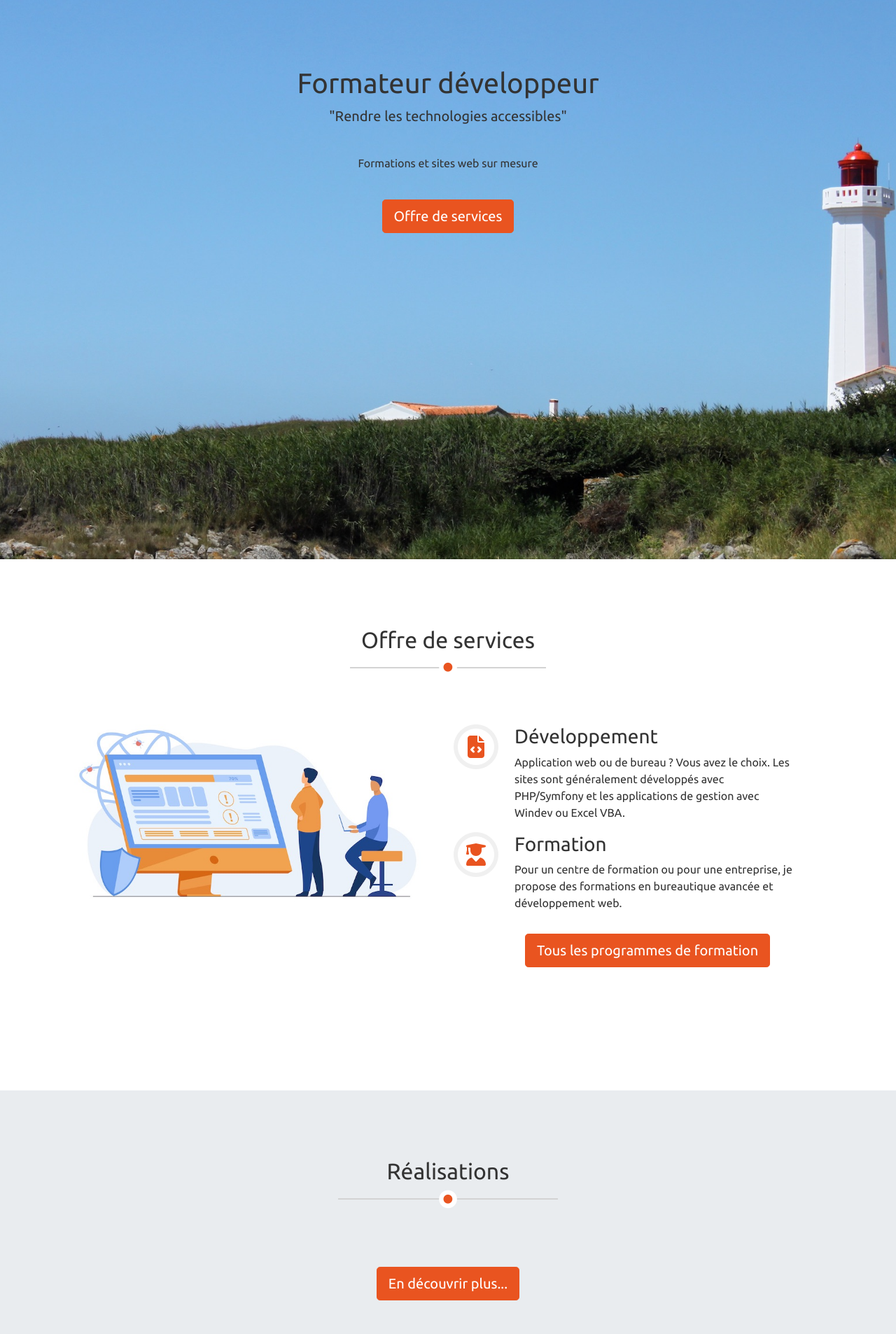
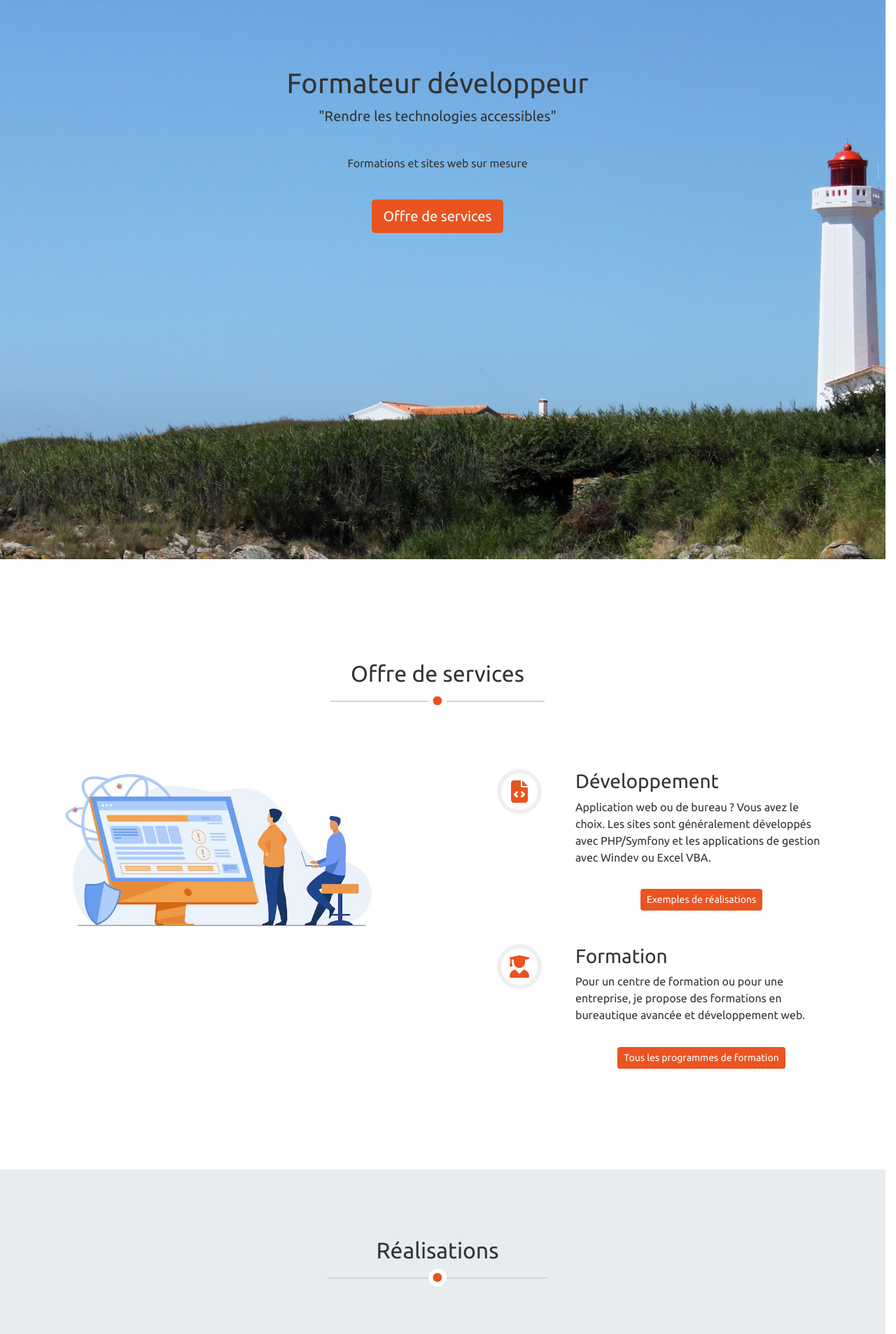
Before and after one commit to cgallitre/p5, a Symfony app: template templates/home.html.twig in a window 1280 px wide. Shown: the part 56-1962 px from the top of the page at 70% size. Run offline with Twig, Linux system fonts and the light colour scheme; the template is opened without the code that fills it, so the values that code supplies are empty; some libraries are stand-ins or nearby versions.

Commit message:
refactoring homepage

```diff
--- a/templates/home.html.twig
+++ b/templates/home.html.twig
@@ -10,15 +10,16 @@ Formateur développeur à Tours (37)
 
 {% block body %}
 
+<div class="col p-0 p-0">
     <!-- slider -->
-<div class="vw-100 vh-100" id="slider">
-    <div class="text-center pt-5">
+    <div class="row vw-100 vh-100" id="slider">
+        <div class="col text-center pt-5">
             <h1 class="display-5 pt-5 reveal-1">Formateur développeur</h1>
             <p class="lead reveal-2">"Rendre les technologies accessibles"</p>
             <br>
             <p class="reveal-3">Formations et sites web sur mesure</p>
             <br>
-        <p class="lead text-center reveal-4">
+            <p class="text-center reveal-4">
                 <a class="btn btn-primary btn-lg" href="#services_homepage" role="button">Offre de services</a>
             </p>
         </div>
@@ -26,7 +27,10 @@ Formateur développeur à Tours (37)
     <!-- end slider -->
 
     <!-- Services -->
-<div class="mb-5 py-5 container" id="services_homepage">
+    <div class="row my-5 py-5 vw-100" id="services_homepage">
+        <div class="col mx-3">
+            <div class="row">
+                <div class="col">
                     <h2 class="mt-5 text-center display-5">Offre de services</h2>
                     <p class="title-line">
                         <span class="fa-stack">
@@ -35,19 +39,19 @@ Formateur développeur à Tours (37)
                         </span>
                     </p>
                     <hr>
-
+                </div>
+            </div>
             <div class="row mt-3 justify-content-around">
-
-        <div class="col-md-6 align-top mb-3 reveal-1">
+                <!-- image -->
+                <div class="col-md-5 mb-3 reveal-1 text-center">
                     <img src="/img/services.jpg" alt="Formateur développeur devant son bureau" class="img-fluid">
                 </div>
-
-        <div class="col-md-6 align-top reveal-2">
+                <!-- Description dev-formation -->
+                <div class="col-md-5 reveal-2">
                     <!-- Service Développement-->
-            <div class="one-service ">
                     <!-- Logo -->
-                <div class="row">
-                    <div class="col-3-offset-1">
+                    <div class="row mb-3">
+                        <div class="col-md-3 text-center">
                             <span class="fa-stack fa-2x align-top">
                                 <i class="far fa-circle fa-stack-2x icones-gris"></i>
                                 <i class="far fa-circle fa-stack-1x icones-blanc"></i>
@@ -55,21 +59,22 @@ Formateur développeur à Tours (37)
                             </span>
                         </div>
                         <!-- Développement contenu textuel-->
-                    <div class="col-9 align-top">
-                        <div class="text-service">
+                        <div class="col-md-9">
                             <h3>Développement</h3>
-                            <p>Application web ou de bureau ? Vous avez le choix. Les sites sont généralement développés
+                            <p>Application web ou de bureau ? Vous avez le choix. Les sites sont généralement
+                                développés
                                 avec PHP/Symfony et les applications de gestion avec Windev ou Excel VBA.
+                            </p>
+                            <p class="lead text-center py-3 reveal-3">
+                                <a class="btn btn-primary btn-sm text-center" href="{{ path('portfolio_index') }}">
+                                    Exemples de réalisations</a>
                             </p>
                         </div>
                     </div>
-                </div>
-            </div>
                     <!-- Service Formation -->
-            <div class="one-service">
                     <!-- Logo -->
-                <div class="row">
-                    <div class="col-3-offset-1">
+                    <div class="row mb-3">
+                        <div class="col-md-3 text-center">
                             <span class="fa-stack fa-2x align-top">
                                 <i class="far fa-circle fa-stack-2x icones-gris"></i>
                                 <i class="far fa-circle fa-stack-1x icones-blanc"></i>
@@ -77,28 +82,28 @@ Formateur développeur à Tours (37)
                             </span>
                         </div>
                         <!-- Formaton contenu textuel-->
-                    <div class="col-9 align-top">
-                        <div class="text-service">
+                        <div class="col-md-9">
                             <h3>Formation</h3>
                             <p>Pour un centre de formation ou pour une entreprise, je propose des
                                 formations en bureautique avancée et développement web.</p>
-
+                            <p class="lead text-center py-3 reveal-3">
+                                <a class="btn btn-primary btn-sm text-center" href="{{ path('training_index') }}">Tous
+                                    les programmes de
+                                    formation</a>
+                            </p>
                         </div>
                     </div>
                 </div>
-            </div>
-            <p class="lead text-center py-3 reveal-3">
-                <a class="btn btn-primary btn-lg text-center" href="{{ path('training_index') }}">Tous les programmes de
-                    formation</a>
-            </p>
             </div>
         </div>
     </div>
     <!-- End Services -->
 
     <!-- Portfolio -->
-
-<div id="portfolio_homepage" class="container-fluid my-5 py-5">
+    <div class="row my-5 py-5 vw-100" id="portfolio_homepage">
+        <div class="col">
+            <div class="row">
+                <div class="col">
                     <h2 class="mt-5 text-center display-5">Réalisations</h2>
                     <p class="title-line">
                         <span class="fa-stack">
@@ -107,10 +112,12 @@ Formateur développeur à Tours (37)
                         </span>
                     </p>
                     <hr>
+                </div>
+            </div>
             <!-- end of section title -->
             <div class="row mt-3 px-5 justify-content-around reveal-1">
                 <!-- one ref -->
-        {% for portfolio in portfolios | slice(1, 3)%}
+                {% for portfolio in portfolios | slice(1, 3) %}
                 <div class="col-md-4-offset">
                     <div class="card border-light mb-3" style="max-width: 20rem;">
                         <h3 class="card-header">{{ portfolio.title }}</h3>
@@ -121,23 +128,27 @@ Formateur développeur à Tours (37)
                         <div class="card-body">
                             <p class="card-text">{{ portfolio.description | raw }}</p>
                         </div>
-                <div class="card-footer text-muted">
+                        {# <div class="card-footer text-muted">
                         <a href="{{ portfolio.url }}" class="card-link">Démonstration</a>
-                </div>
+                    </div> #}
                     </div>
                 </div>
                 {% endfor %}
                 <!-- end one ref -->
             </div>
             <p class="lead text-center py-3 reveal-2">
-        <a class="btn btn-primary btn-lg text-center" href="{{ path('portfolio_index') }}">En découvrir plus...</a>
+                <a class="btn btn-primary btn-sm text-center" href="{{ path('portfolio_index') }}">En découvrir
+                    plus...</a>
             </p>
+        </div>
     </div>
     <!-- End Portfolio -->
 
-
     <!-- Testimonials -->
-<div class="mb-5 py-5 container vh-100" id="testimonial_homepage">
+    <div class="row my-5 py-5 vw-100 vh-100" id="testimonial_homepage">
+        <div class="col mx-3">
+            <div class="row">
+                <div class="col">
                     <h2 class="mt-5 text-center display-5">Témoignages</h2>
                     <p class="title-line">
                         <span class="fa-stack">
@@ -146,7 +157,8 @@ Formateur développeur à Tours (37)
                         </span>
                     </p>
                     <hr>
-
+                </div>
+            </div>
             <div class="row">
                 <!-- Carousel -->
                 <div id="carouselTestimonials" class="carousel slide reveal-1" data-ride="carousel">
@@ -176,9 +188,9 @@ Formateur développeur à Tours (37)
                 </div>
             </div>
         </div>
-
+    </div>
     <!-- End testimonials -->
-
+</div>
 {% endblock %}
 
 {% block javascripts %}
```
Lines whose indentation alone changed are shown as unchanged.
